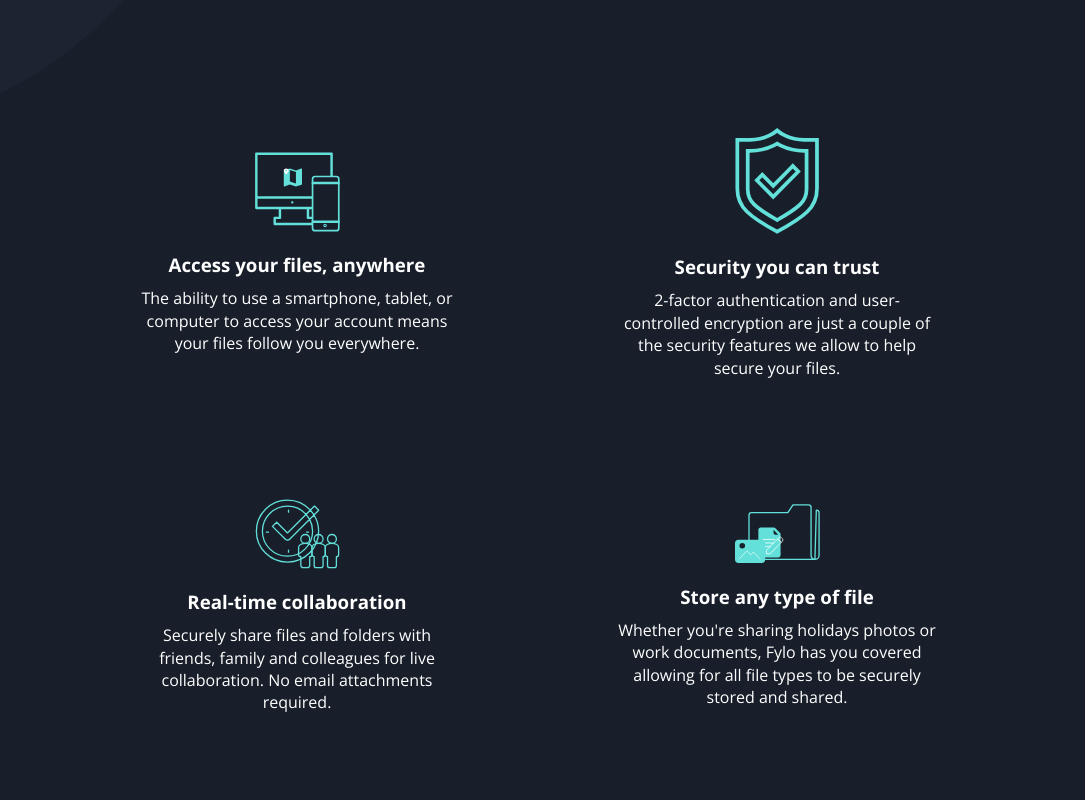
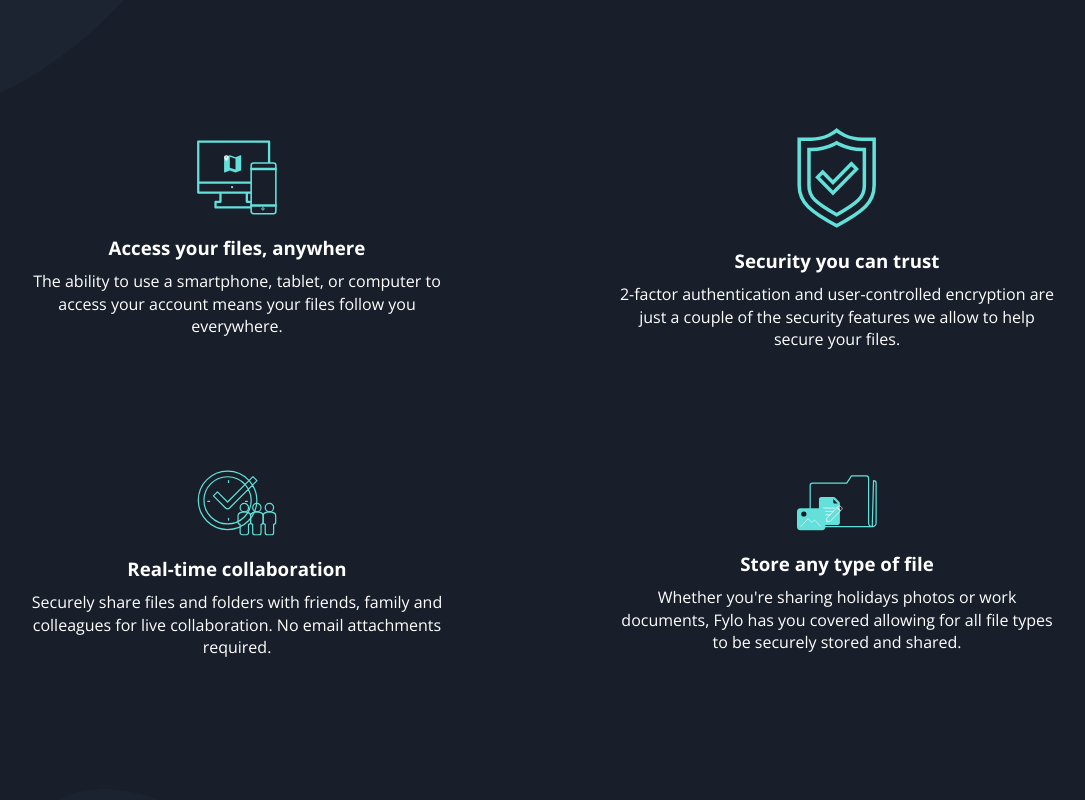
Before and after one commit to data-sets/fylo-dark-theme, a React (Create React App) app: page / in a window 1280 px wide. Shown: the part 840-1640 px from the top of the page, without its empty margins (103-1188 px from the left). Built offline with nearby package versions, Linux system fonts and the light colour scheme.

Commit message:
added: footer section

```diff
--- a/src/scss/globals/_main.scss
+++ b/src/scss/globals/_main.scss
@@ -111,7 +111,7 @@ button {
       width: 100%;
       max-width: 1080px;
       margin: 0 auto;
-      padding-inline: 120px;
+
       padding-bottom: 130px;
       gap: 120px;
       li {
@@ -121,9 +121,9 @@ button {
 
         img {
           padding-bottom: 15px;
-          max-width: 85px;
+          max-width: 100%;
+          width: 80px;
           height: auto;
-          width: 100%;
         }
         p {
           line-height: 1.4;
```
Also changed, not shown: src/dist/style.css, 1 other file (tests, documents, lock files or other folders).
